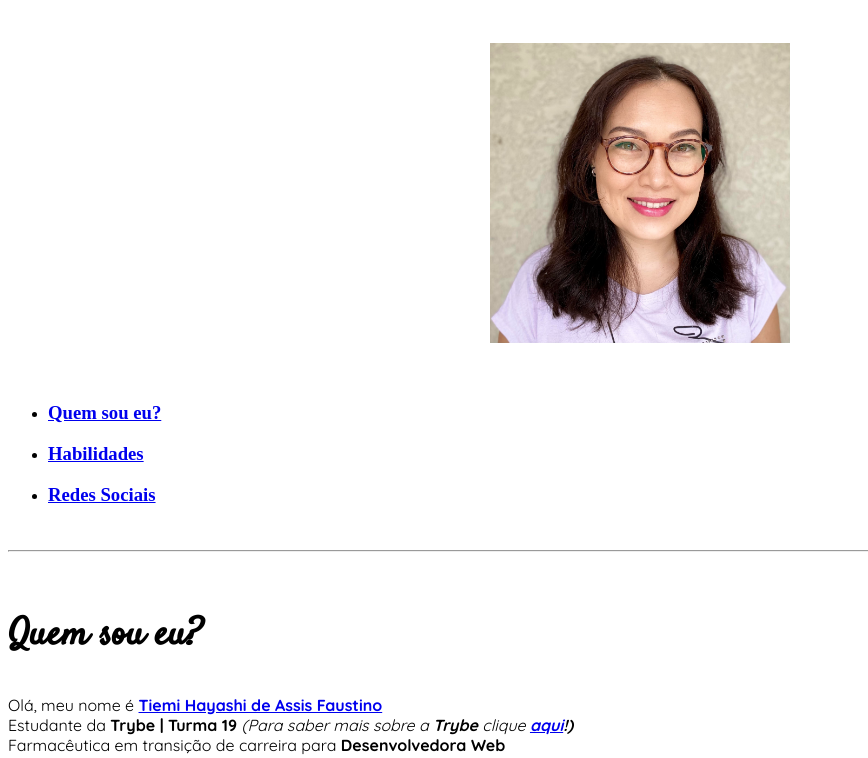
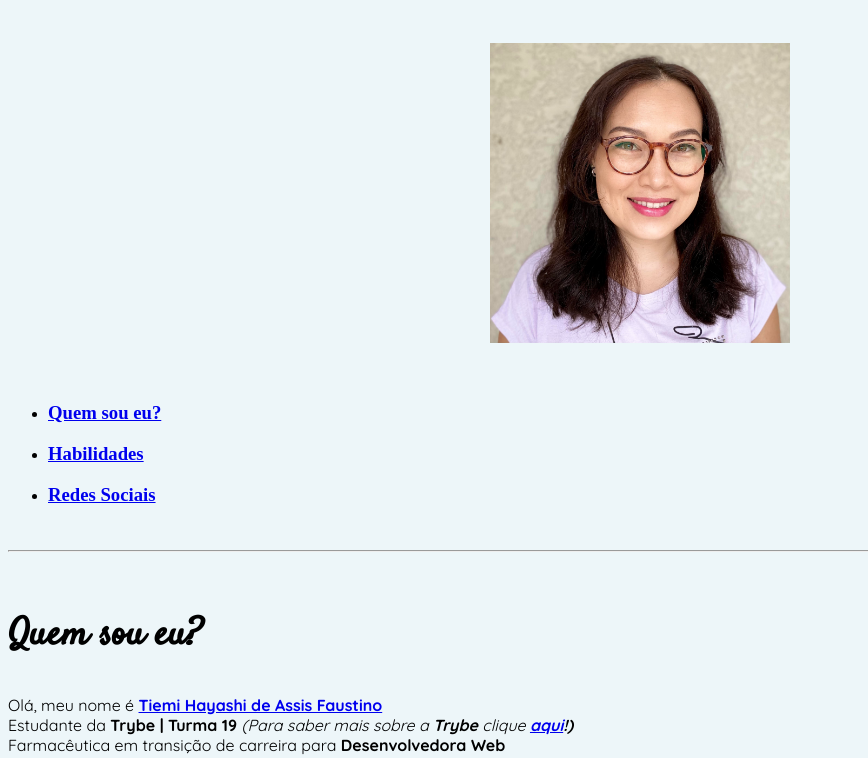
Before and after one commit to tiemifaustino/tiemifaustino.github.io, a plain HTML site: page index.html in a window 1280 px wide. Shown: the part 141-899 px from the top of the page, without its empty margins (0-868 px from the left). Drawn offline with Linux system fonts and the light colour scheme.

Commit message:
Adicionado cor base de background

```diff
--- a/style.css
+++ b/style.css
@@ -12,3 +12,7 @@
     font-family: 'Satisfy', cursive;
     font-size: 25px;
 }
+
+body{
+    background-color: #EDF6F9;
+}
```
